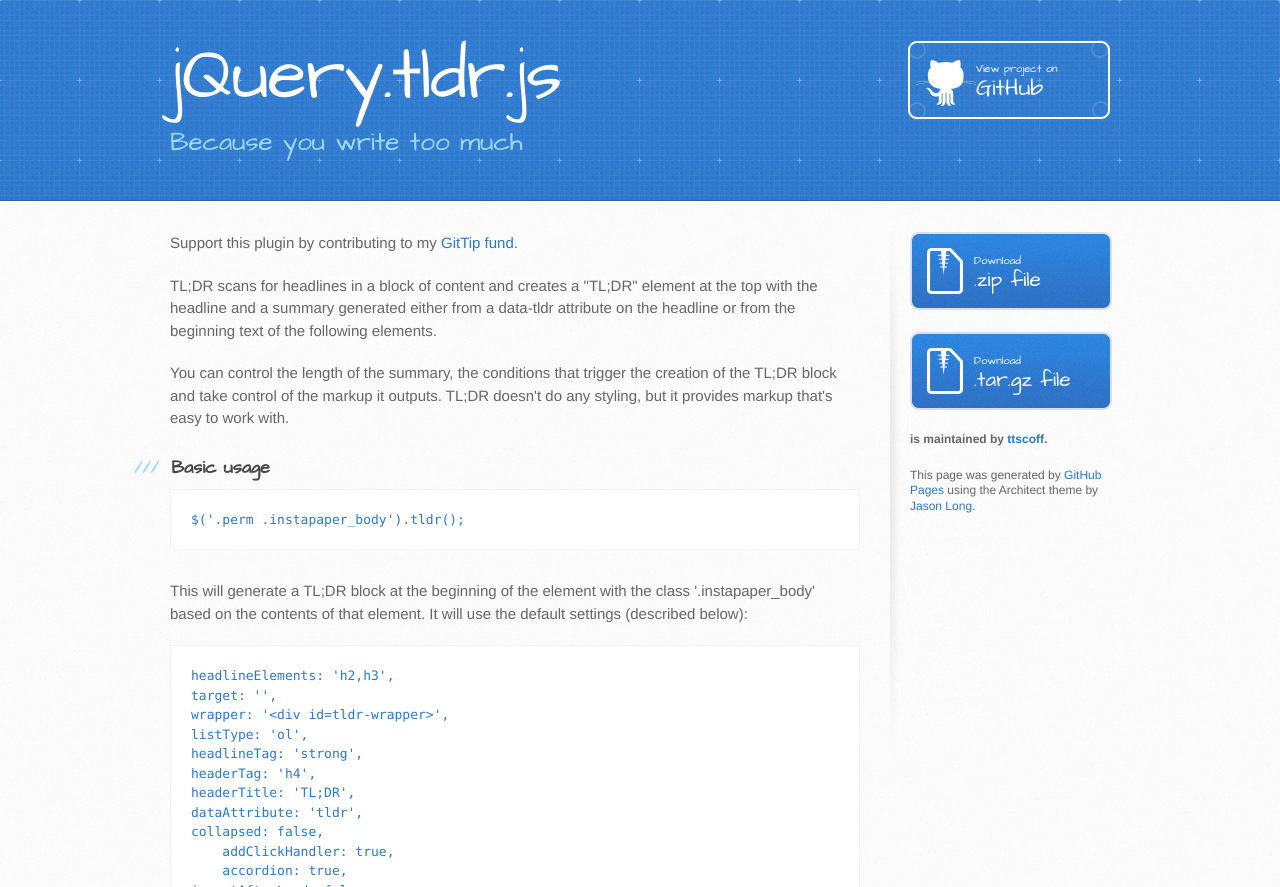
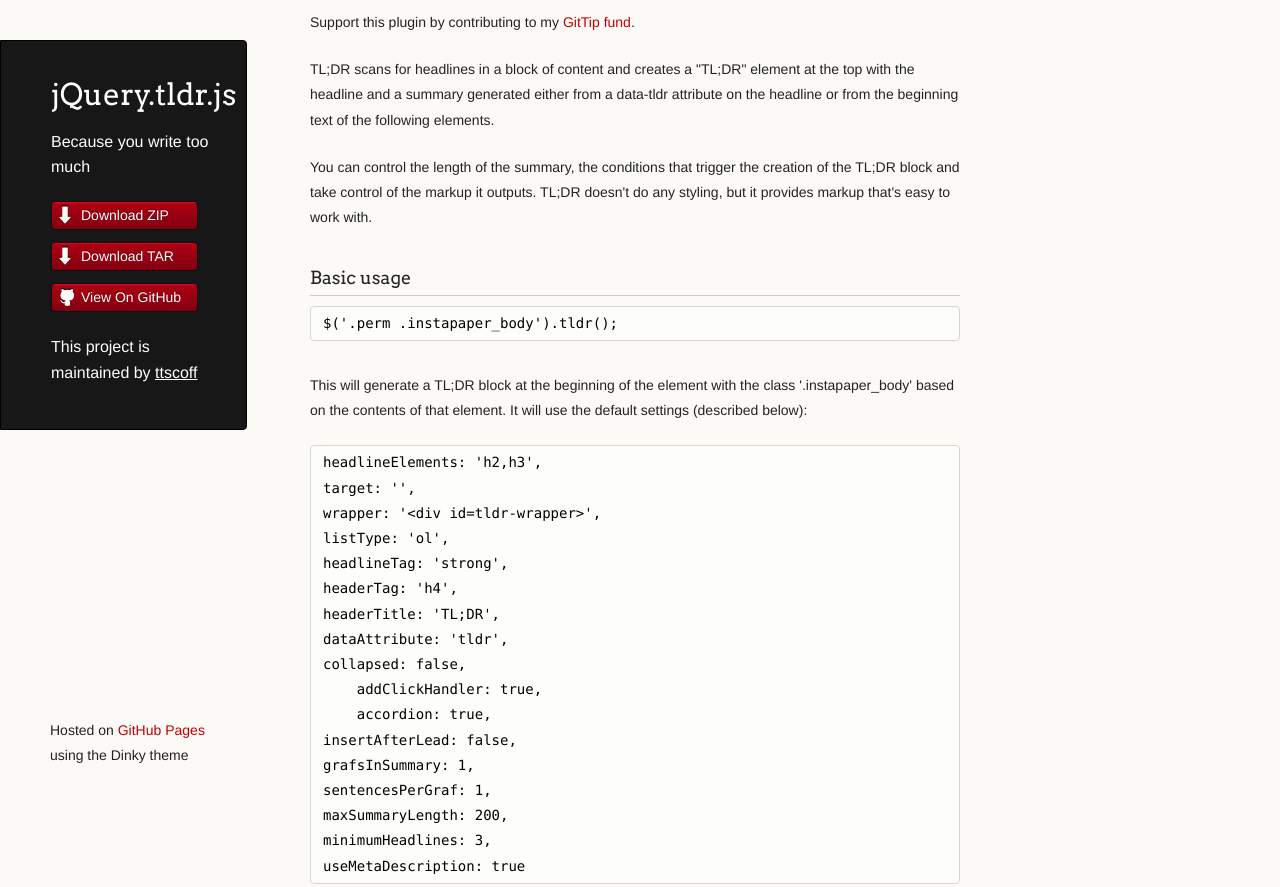
Before and after one commit to ttscoff/jquery-tldr, a plain HTML site: page index.html in a window 1280 px wide. Shown: the top 887 px of the page. Drawn offline with Linux system fonts and the light colour scheme.

Commit message:
Create gh-pages branch via GitHub

```diff
--- a/index.html
+++ b/index.html
@@ -1,34 +1,36 @@
-<!DOCTYPE html>
+<!doctype html>
 <html>
   <head>
-    <meta charset='utf-8'>
+    <meta charset="utf-8">
     <meta http-equiv="X-UA-Compatible" content="chrome=1">
-    <meta name="viewport" content="width=device-width, initial-scale=1, maximum-scale=1">
-    <link href='https://fonts.googleapis.com/css?family=Architects+Daughter' rel='stylesheet' type='text/css'>
-    <link rel="stylesheet" type="text/css" href="stylesheets/stylesheet.css" media="screen" />
-    <link rel="stylesheet" type="text/css" href="stylesheets/pygment_trac.css" media="screen" />
-    <link rel="stylesheet" type="text/css" href="stylesheets/print.css" media="print" />
+    <title>jQuery.tldr.js by ttscoff</title>
 
+    <link rel="stylesheet" href="stylesheets/styles.css">
+    <link rel="stylesheet" href="stylesheets/pygment_trac.css">
+    <script src="javascripts/scale.fix.js"></script>
+    <meta name="viewport" content="width=device-width, initial-scale=1, user-scalable=no">
     <!--[if lt IE 9]>
     <script src="//html5shiv.googlecode.com/svn/trunk/html5.js"></script>
     <![endif]-->
+  </head>
+  <body>
+    <div class="wrapper">
+      <header>
+        <h1 class="header">jQuery.tldr.js</h1>
+        <p class="header">Because you write too much</p>
 
-    <title>jQuery.tldr.js by ttscoff</title>
-  </head>
+        <ul>
+          <li class="download"><a class="buttons" href="https://github.com/ttscoff/jquery-tldr/zipball/master">Download ZIP</a></li>
+          <li class="download"><a class="buttons" href="https://github.com/ttscoff/jquery-tldr/tarball/master">Download TAR</a></li>
+          <li><a class="buttons github" href="https://github.com/ttscoff/jquery-tldr">View On GitHub</a></li>
+        </ul>
 
-  <body>
-    <header>
-      <div class="inner">
-        <h1>jQuery.tldr.js</h1>
-        <h2>Because you write too much</h2>
-        <a href="https://github.com/ttscoff/jquery-tldr" class="button"><small>View project on</small>GitHub</a>
-      </div>
-    </header>
+        <p class="header">This project is maintained by <a class="header name" href="https://github.com/ttscoff">ttscoff</a></p>
 
-    <div id="content-wrapper">
-      <div class="inner clearfix">
-        <section id="main-content">
-          <p>Support this plugin by contributing to my <a href="https://www.gittip.com/ttscoff/">GitTip fund</a>.</p>
+
+      </header>
+      <section>
+        <p>Support this plugin by contributing to my <a href="https://www.gittip.com/ttscoff/">GitTip fund</a>.</p>
 
 <p>TL;DR scans for headlines in a block of content and creates a "TL;DR" element at the top with the headline and a summary generated either from a data-tldr attribute on the headline or from the beginning text of the following elements.</p>
 
@@ -242,26 +244,13 @@ LIABLE FOR ANY CLAIM, DAMAGES OR OTHER LIABILITY, WHETHER IN AN ACTION
 OF CONTRACT, TORT OR OTHERWISE, ARISING FROM, OUT OF OR IN CONNECTION
 WITH THE SOFTWARE OR THE USE OR OTHER DEALINGS IN THE SOFTWARE.
 </code></pre>
-        </section>
-
-        <aside id="sidebar">
-          <a href="https://github.com/ttscoff/jquery-tldr/zipball/master" class="button">
-            <small>Download</small>
-            .zip file
-          </a>
-          <a href="https://github.com/ttscoff/jquery-tldr/tarball/master" class="button">
-            <small>Download</small>
-            .tar.gz file
-          </a>
-
-          <p class="repo-owner"><a href="https://github.com/ttscoff/jquery-tldr"></a> is maintained by <a href="https://github.com/ttscoff">ttscoff</a>.</p>
-
-          <p>This page was generated by <a href="https://pages.github.com">GitHub Pages</a> using the Architect theme by <a href="https://twitter.com/jasonlong">Jason Long</a>.</p>
-        </aside>
-      </div>
+      </section>
+      <footer>
+        <p><small>Hosted on <a href="http://pages.github.com">GitHub Pages</a> using the Dinky theme</small></p>
+      </footer>
     </div>
-
-            <script type="text/javascript">
+    <!--[if !IE]><script>fixScale(document);</script><![endif]-->
+		          <script type="text/javascript">
             var gaJsHost = (("https:" == document.location.protocol) ? "https://ssl." : "http://www.");
             document.write(unescape("%3Cscript src='" + gaJsHost + "google-analytics.com/ga.js' type='text/javascript'%3E%3C/script%3E"));
           </script>
```
